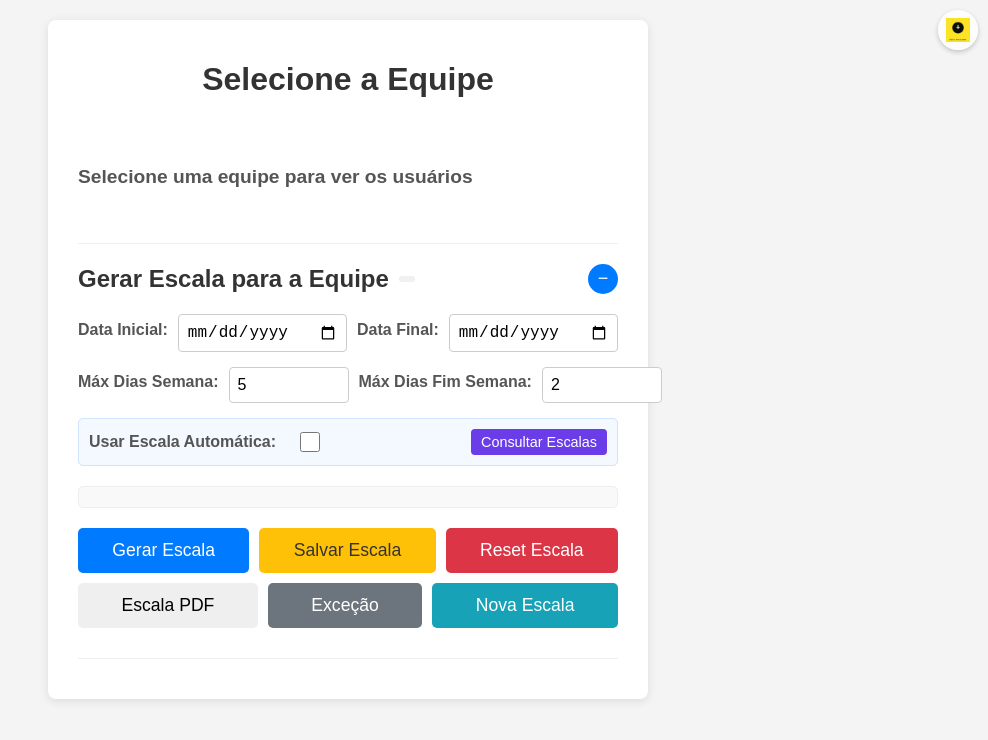
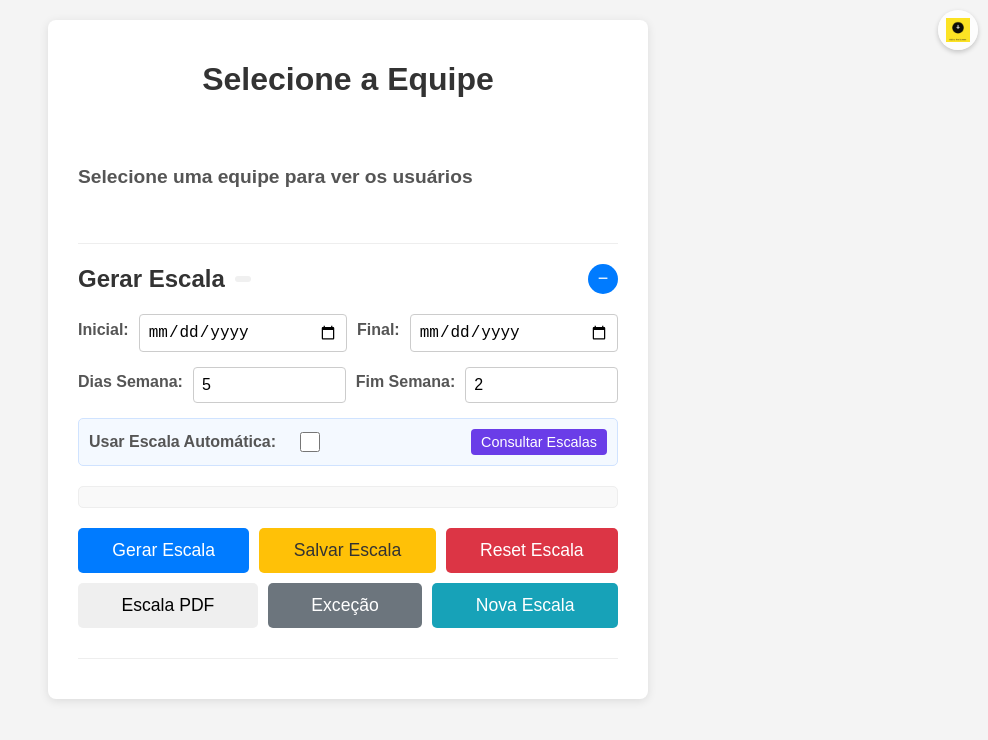
Before and after one commit to saleslima/FOLGAMENSAL, a plain HTML site: page index.html in a window 1280 px wide. Shown: the whole page, without its empty margins (292-1280 px from the left). Drawn offline with Linux system fonts and the light colour scheme.

Commit message:
Update index.html

```diff
--- a/index.html
+++ b/index.html
@@ -41,19 +41,19 @@
 
         <div class="schedule-input-container" id="scheduleInputContainer">
             <div class="section-header">
-                <h2>Gerar Escala para a Equipe <span id="scheduleInfo" class="section-info"></span></h2>
+                <h2>Gerar Escala<span id="scheduleInfo" class="section-info"></span></h2>
                 <button id="toggleScheduleSection" class="toggle-button">−</button>
             </div>
             <div class="date-inputs">
-                <label for="startDate">Data Inicial:</label>
+                <label for="startDate">Inicial:</label>
                 <input type="date" id="startDate">
-                <label for="endDate">Data Final:</label>
+                <label for="endDate">Final:</label>
                 <input type="date" id="endDate">
             </div>
             <div class="limit-inputs">
-                <label for="maxWeekdays">Máx Dias Semana:</label>
+                <label for="maxWeekdays">Dias Semana:</label>
                 <input type="number" id="maxWeekdays" value="5" min="0">
-                <label for="maxWeekends">Máx Dias Fim Semana:</label>
+                <label for="maxWeekends">Fim Semana:</label>
                 <input type="number" id="maxWeekends" value="2" min="0">
             </div>
             <div class="auto-schedule-toggle">
```
